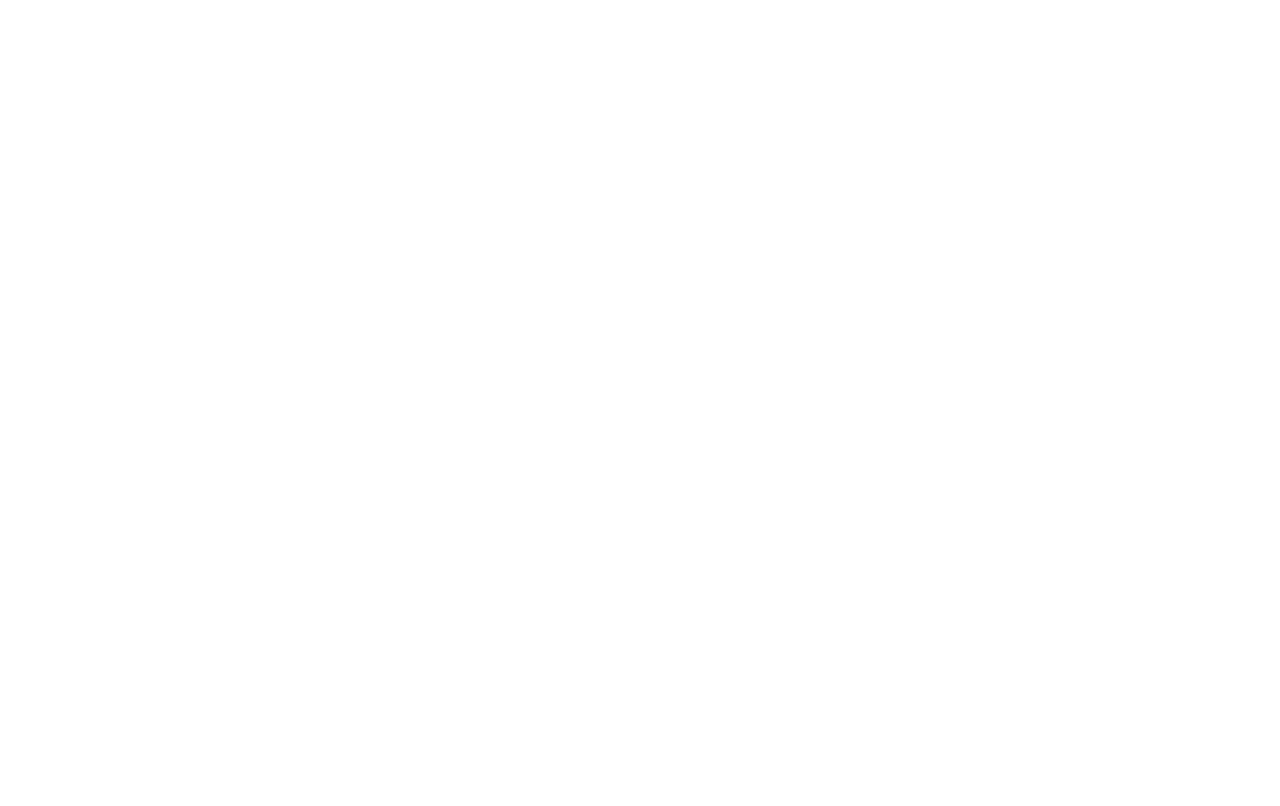
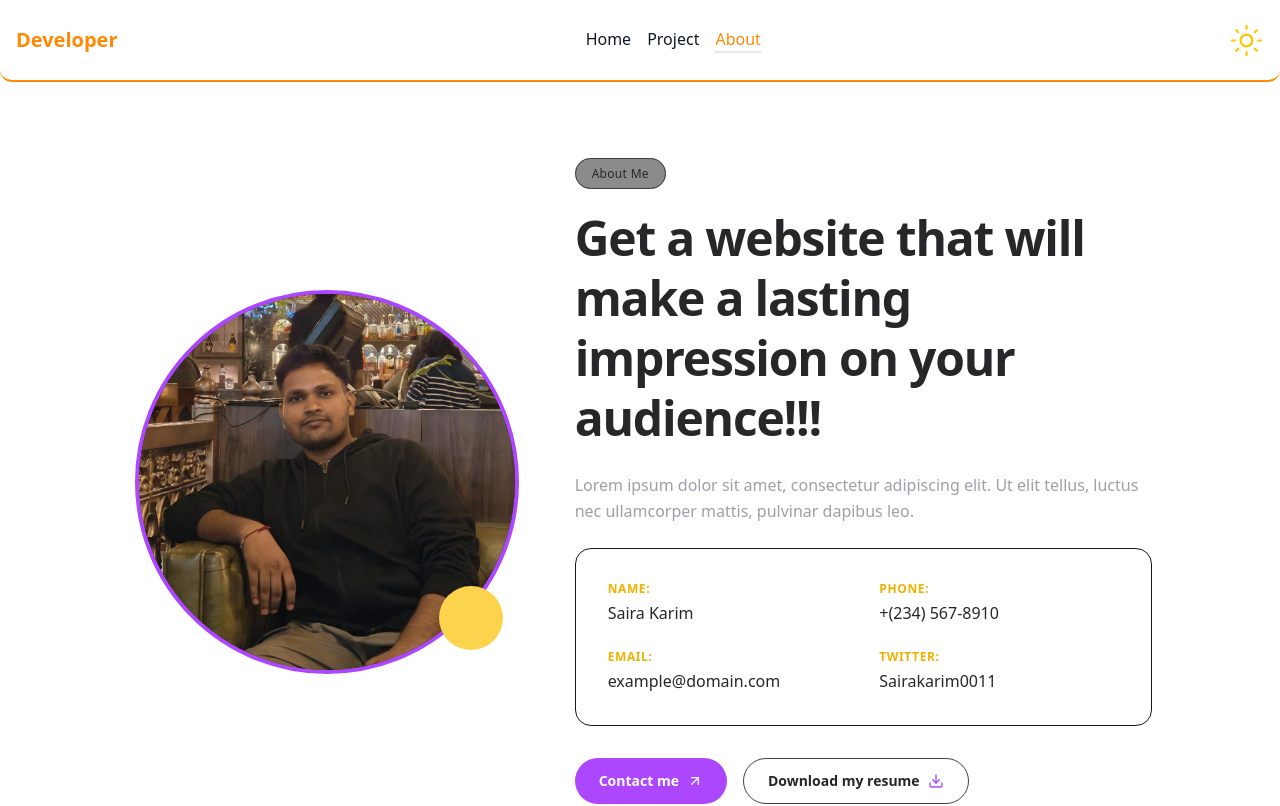
Before and after one commit to dharmendrachauhan-dev/Mi_Portafolio, a React (Vite) app: page /about in a window 1280 px wide. Before the commit this address had no page. Shown: the top 806 px of the page. Built offline with nearby package versions, Linux system fonts and the light colour scheme.

Commit message:
add ProfileCard component and update Navbar with About link

```diff
--- a/src/App.jsx
+++ b/src/App.jsx
@@ -3,6 +3,7 @@
 import Project from './components/Project.jsx';
 import { Toaster } from 'react-hot-toast';
 import Layout from './Layout.jsx';
+import ProfileCard from './components/ProfileCard.jsx';
 // import Hamburger from './ui/Hamburger.jsx';
 
 function App() {
@@ -14,6 +15,7 @@
         <Route element={<Layout/>}>
           <Route path="/" element={<Home />} />
           <Route path="/project" element={<Project />} />
+          <Route path="/about" element={<ProfileCard />} />
         </Route>
       </Routes>
     </div>
--- a/src/components/Navbar.jsx
+++ b/src/components/Navbar.jsx
@@ -26,6 +26,7 @@
   const navLinks = [
     { id: 'home', label: 'Home', path: '/' },
     { id: 'project', label: 'Project', path: '/project' },
+    { id: 'about', label: 'About', path: '/about' },
   ];
 
   // For Navbar
@@ -48,7 +49,7 @@
       className="sticky top-0 max-w-7xl flex justify-between h-20 py-10 items-center px-4
       border-b-2 border-b-orange-400 rounded-xl backdrop-blur-xl z-20 mx-auto">
       <div className="text-xl font-semibold cursor-pointer text-orange-400">
-        <Link to='/'> Dharmendra </Link>
+        <Link to='/'> Developer </Link>
       </div>
 
       {/* For Desktop */}
@@ -100,15 +101,15 @@
       <div className="flex gap-4">
         <button onClick={toggleButton}>
           {dark ? (
-            <Moon strokeWidth={1.25} className="text-orange-500" />
+            <Moon strokeWidth={1.50} size={35} className="text-yellow-400" />
           ) : (
-            <Sun strokeWidth={1.25} className="text-orange-500" />
+            <Sun strokeWidth={1.50} size={35} className="text-yellow-400" />
           )}
         </button>
         <button
           ref={btnRef}
           onClick={handleButton}
-          className="md:hidden flex flex-col justify-center items-center active:scale-98 px-1 gap-2 cursor-pointer border bg-white/90 rounded-xl size-12"
+          className="md:hidden flex flex-col justify-center items-center active:scale-98 px-1 gap-2 cursor-pointer border bg-white/90 rounded-xl size-10"
           style={{ transition: "transform 0.3s cubic-bezier(0.4,0,0.2,1)" }}
         >
           <span
--- /dev/null
+++ b/src/components/ProfileCard.jsx
@@ -0,0 +1,109 @@
+import React from 'react';
+import { ArrowUpRight, Download } from 'lucide-react';
+import dharmendraImg from '../assets/icon/dharmendra.jpg';
+
+// ==========================================
+// 1. SEPARATED DATA CONFIGURATION
+// ==========================================
+const PROFILE_DATA = {
+  aboutMeTag: "About Me",
+  heading: "Get a website that will make a lasting impression on your audience!!!",
+  description: "Lorem ipsum dolor sit amet, consectetur adipiscing elit. Ut elit tellus, luctus nec ullamcorper mattis, pulvinar dapibus leo.",
+  avatarUrl: dharmendraImg, // Replace with your actual image path
+  contactDetails: [
+    { label: "Name:", value: "Saira Karim" },
+    { label: "Phone:", value: "+(234) 567-8910" },
+    { label: "Email:", value: "example@domain.com" },
+    { label: "Twitter:", value: "Sairakarim0011" },
+  ],
+  buttons: {
+    primary: { text: "Contact me", link: "#contact" },
+    secondary: { text: "Download my resume", link: "#resume" }
+  }
+};
+
+
+export default function ProfileCard() {
+  return (
+    <div className="min-h-screen flex items-center justify-center p-6 font-sans">
+      <div className="max-w-5xl w-full grid grid-cols-1 md:grid-cols-12 gap-12 items-center">
+
+        {/* Left Column: Avatar with Geometric Accents */}
+        <div className="md:col-span-5 flex justify-center relative select-none">
+          {/* Top-Left Orange Circle Accent */}
+          <div className="absolute top-4 left-4 w-24 h-24 bg-[#ff6b4a] rounded-full -z-10" />
+
+          {/* Main Avatar Container */}
+          <div className="w-80 h-80 sm:w-96 sm:h-96 rounded-full border-4 border-purple-500 overflow-hidden bg-zinc-800 flex items-center justify-center relative">
+            <img
+              src={PROFILE_DATA.avatarUrl}
+              alt={PROFILE_DATA.contactDetails[0].value}
+              className="w-full h-full object-cover grayscale-10 hover:grayscale-0 transition-all duration-300"
+            />
+          </div>
+
+          {/* Bottom-Right Yellow Circle Accent */}
+          <div className="absolute bottom-6 right-6 w-16 h-16 bg-[#fcd34d] rounded-full" />
+        </div>
+
+        {/* Right Column: Content Section */}
+        <div className="md:col-span-7 flex flex-col space-y-6">
+
+          {/* "About Me" Badge */}
+          <div>
+            <span className="px-4 py-1.5 border border-zinc-700 dark:border-white dark:text-white rounded-full text-xs font-medium tracking-wide text-zinc-800 bg-zinc-900/50">
+              {PROFILE_DATA.aboutMeTag}
+            </span>
+          </div>
+
+          {/* Main Heading */}
+          <h1 className="text-3xl sm:text-4xl dark:text-white lg:text-5xl font-bold tracking-tight leading-tight text-zinc-800">
+            {PROFILE_DATA.heading}
+          </h1>
+
+          {/* Description Paragraph */}
+          <p className="text-zinc-400 text-sm sm:text-base leading-relaxed max-w-xl">
+            {PROFILE_DATA.description}
+          </p>
+
+          {/* Info Grid Box */}
+          <div className="border border-zinc-900 dark:border-white rounded-2xl p-6 sm:p-8 grid grid-cols-1 sm:grid-cols-2 gap-x-8 gap-y-6">
+            {PROFILE_DATA.contactDetails.map((info, index) => (
+              <div key={index} className="flex flex-col space-y-1">
+                <span className="text-yellow-500 text-xs font-semibold uppercase tracking-wider">
+                  {info.label}
+                </span>
+                <span className="text-zinc-800 dark:text-white text-sm sm:text-base">
+                  {info.value}
+                </span>
+              </div>
+            ))}
+          </div>
+
+          {/* Action Buttons */}
+          <div className="flex flex-wrap gap-4 pt-2">
+            {/* Primary Action Button */}
+            <a
+              href={PROFILE_DATA.buttons.primary.link}
+              className="inline-flex items-center gap-2 bg-purple-500 hover:bg-purple-600 text-white text-sm font-semibold px-6 py-3 rounded-full transition-colors duration-200"
+            >
+              {PROFILE_DATA.buttons.primary.text}
+              <ArrowUpRight className="w-4 h-4" />
+            </a>
+
+            {/* Secondary Action Button */}
+            <a
+              href={PROFILE_DATA.buttons.secondary.link}
+              className="inline-flex items-center gap-2 dark:border-white dark:text-zinc-300 border border-zinc-700 hover:border-zinc-500 hover:bg-zinc-900/50 text-zinc-800 hover:text-white text-sm font-semibold px-6 py-3 rounded-full transition-all duration-200"
+            >
+              {PROFILE_DATA.buttons.secondary.text}
+              <Download className="w-4 h-4 text-purple-500" />
+            </a>
+          </div>
+
+        </div>
+
+      </div>
+    </div>
+  );
+}
```
Also changed, not shown: src/assets/icon/dharmendra.jpg (added), src/components/image.png (added).
